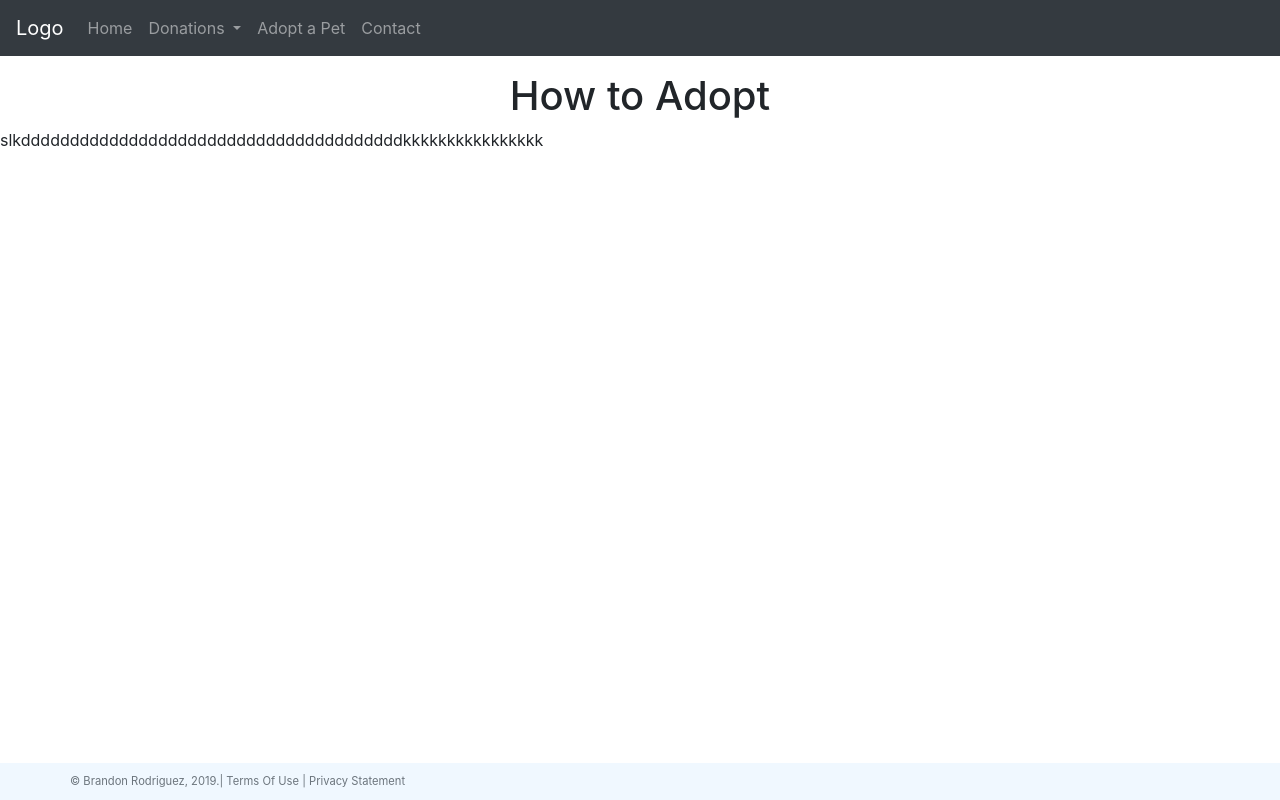
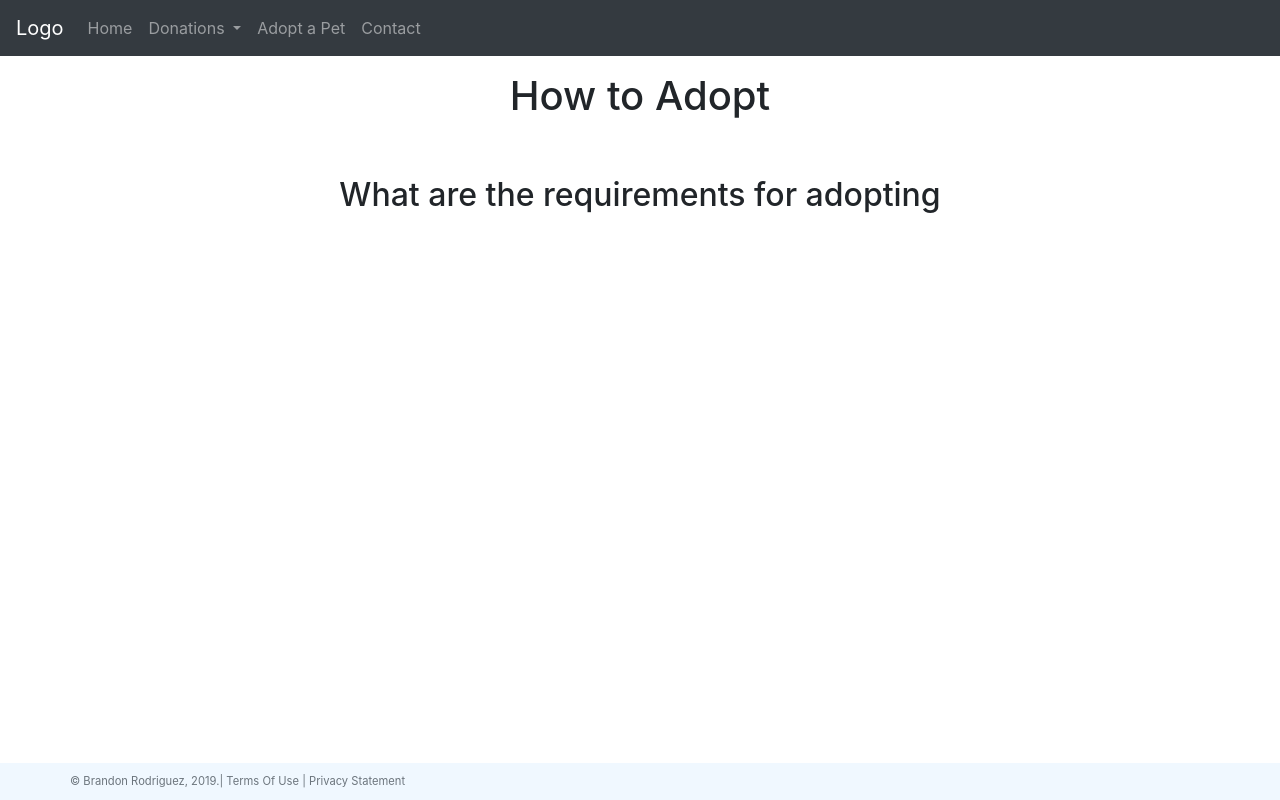
Before and after one commit to brandonRodriguez24/IS117Project, a plain HTML site: page adoptAPet.html in a window 1280 px wide. Drawn offline with nearby package versions, Linux system fonts and the light colour scheme.

Commit message:
Update adoptAPet.html

```diff
--- a/adoptAPet.html
+++ b/adoptAPet.html
@@ -68,7 +68,10 @@
     </div>
 </div>
 <h1 style="text-align:center;" style="font-size: 50px">How to Adopt</h1>
-    <p>slkdddddddddddddddddddddddddddddddddddddddkkkkkkkkkkkkkkkk</p>
+    <br/>
+    <br/>
+    <h2 style="text-align:center;">What are the requirements for adopting</h2>
+
 
 <footer class="footer page-footer font-small ">
     <div class="container">
```
